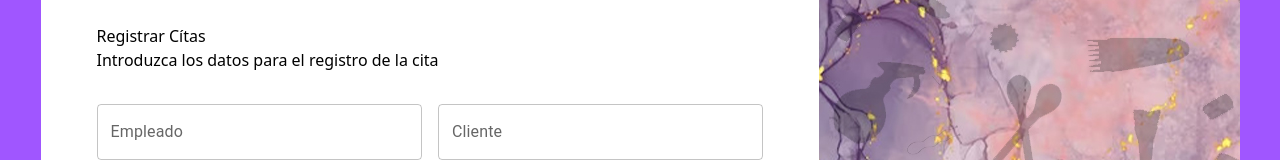
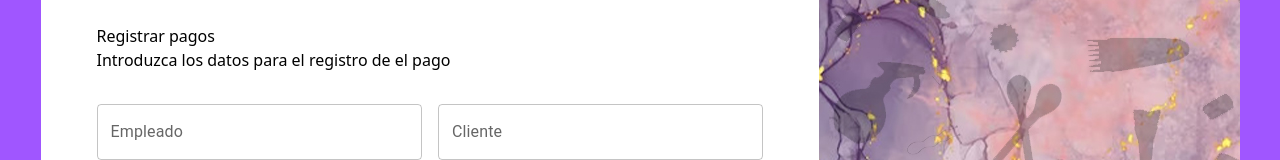
Before and after one commit to zMichael2/MagiKoa, a React (Vite) app: page /registerPayment in a window 1280 px wide. Shown: the top 160 px of the page. Built offline with nearby package versions, Linux system fonts and the light colour scheme.

Commit message:
logo change

```diff
--- a/src/pages/main/Main.tsx
+++ b/src/pages/main/Main.tsx
@@ -5,7 +5,7 @@ import ReceiptLongIcon from "@mui/icons-material/ReceiptLong";
 import { Button } from "@mui/material";
 import { ContainerMain } from "../../components/containers/ContainerMain";
 import { purpleDark } from "../../constants/colors";
-import logo from "../../assets/Labs.png";
+import logo from "../../assets/LOGOFINAL.jpg";
 
 const Main = () => {
   const navigate = useNavigate();
--- a/src/pages/register/RegisterPayment.tsx
+++ b/src/pages/register/RegisterPayment.tsx
@@ -75,8 +75,8 @@ export default function RegisterPayment() {
     <ContainerMain>
       <div className="flex flex-row ">
         <div className="h-[865px] w-[980px] p-14">
-          <h1>Registrar Cítas</h1>
-          <h3>Introduzca los datos para el registro de la cita</h3>
+          <h1>Registrar pagos</h1>
+          <h3>Introduzca los datos para el registro de el pago</h3>
           <form onSubmit={handleSubmit(onRegisterForm)} noValidate>
             <Grid container spacing={2} sx={{ mt: 2 }}>
               <Grid item xs={12} sm={6}>
```
Also changed, not shown: src/assets/LOGOFINAL.jpg (added).
